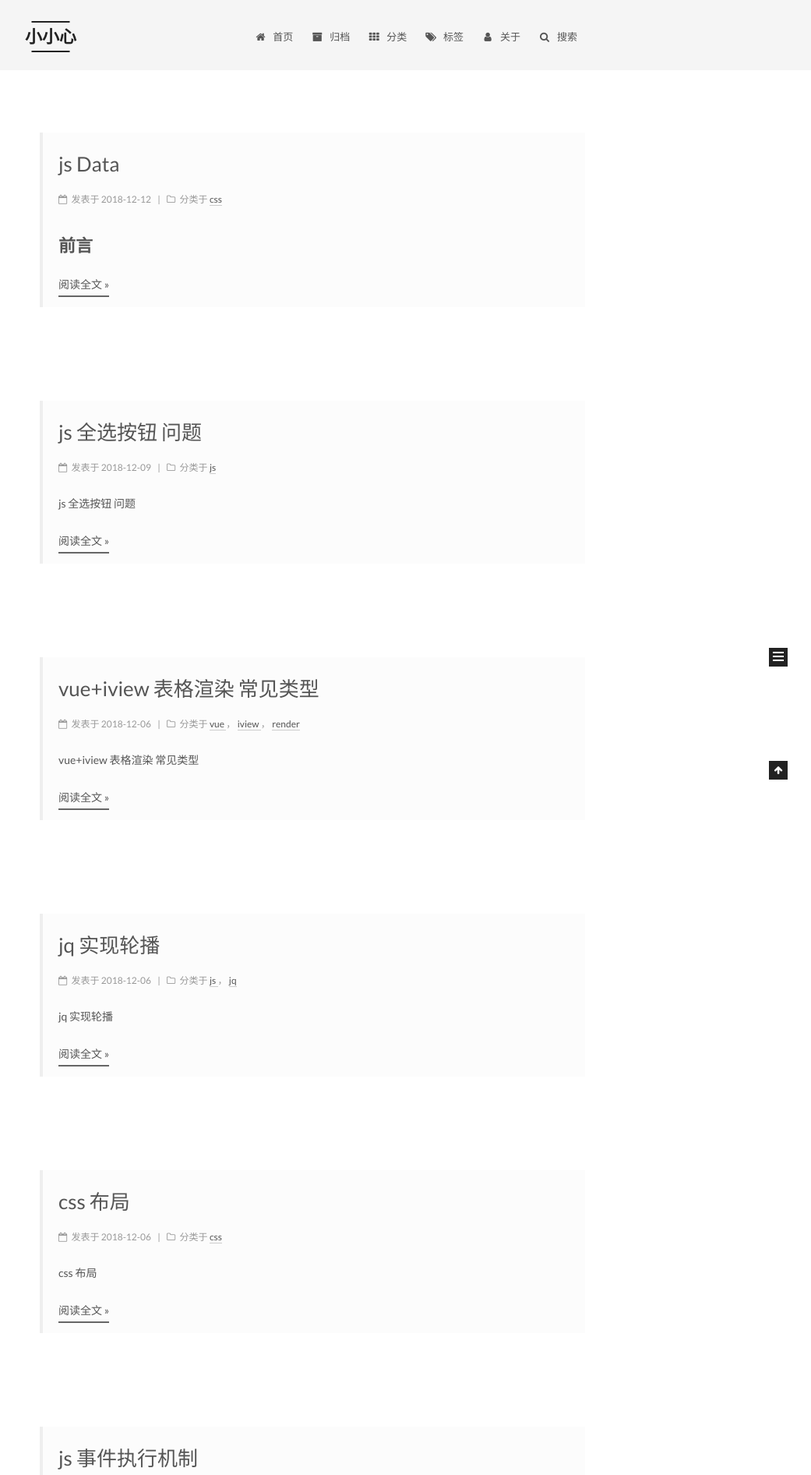
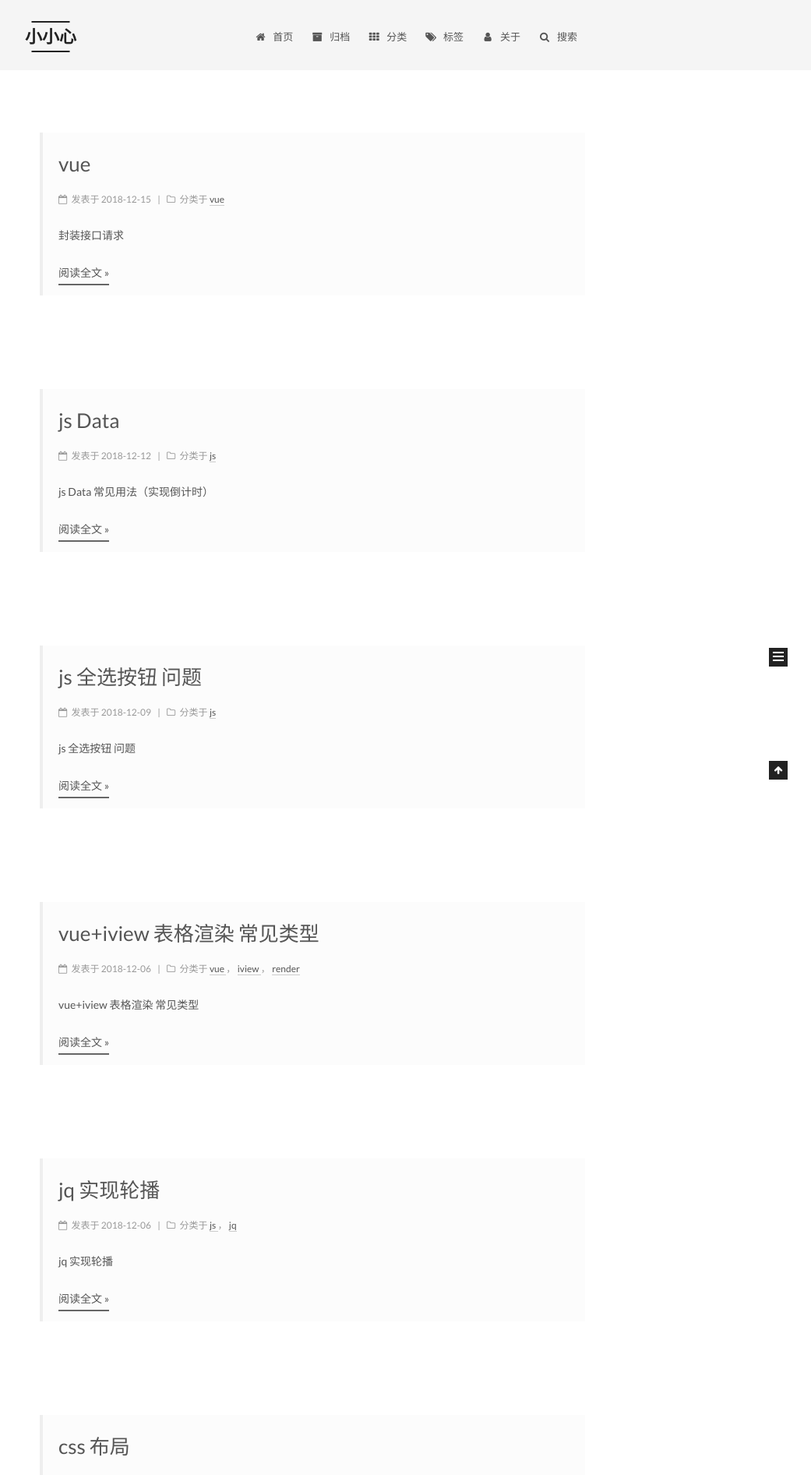
Before and after one commit to Special-You/Special-You.github.io, a Jekyll site: the page built from index.html, in a window 1280 px wide. Shown: the top 1892 px of the page at 78% size, without its empty margins (239-1280 px from the left). Built offline with Jekyll 4.4.1, drawn with Linux system fonts in a browser that asks for light colours; the list of posts is cut into pages by our own code; some of the changed lines change nothing that is shown.

Commit message:
更新文章

````diff
--- a/_posts/2020-12-12-js-Data.md
+++ b/_posts/2020-12-12-js-Data.md
@@ -1,8 +1,9 @@
 ---
 title: js Data
 date: 2018-12-12 16:19:04
-tags: css
-categories: css
+tags: js
+categories: js
+description: js Data 常见用法（实现倒计时）
 ---
 
 ## 前言
@@ -25,12 +26,11 @@ setInterval(function () {
                 var start_miao = new Date().getTime();
                 var end_miao = new Date(datas.panicEndTime).getTime();
                 var total_miao = end_miao-start_miao;
+                if(total_miao>=0){
                 var days = parseInt(total_miao/(1000*24*60*60));
                 var hours = parseInt(total_miao%(1000*24*60*60)/(1000*60*60));
                 var minutes = parseInt((total_miao % (1000 * 60 * 60)) / (1000 * 60));
                 var seconds =  parseInt((total_miao % (1000 * 60)) / 1000);
-                if(datas.rush ===1){
-                    $('#start_time').html('还剩'+days+'天'+hours+'小时'+minutes+'分'+seconds+'秒');
                 }
             },1000);
 ```
--- /dev/null
+++ b/_posts/2021-12-15-vue-promise.md
@@ -0,0 +1,94 @@
+---
+title: vue
+date: 2018-12-15 16:19:04
+tags: vue
+categories: vue
+description: 封装接口请求
+---
+
+## 封装promise
+```
+import axios from 'axios';
+
+export function fetch(options) {
+  return new Promise((resolve, reject)=>{
+      var _token = localStorage.getItem('d_token');
+    const instance = axios.create({
+      //instance 创建一个axios实例，可以自定义配置，可在axios文档中查看详情
+      //所有的请求都会带上这些配置，比如全局都要用的身份信息等。
+      headers: {
+        'Content-Type':'application/json',
+        'token':_token
+      },
+      timeout:3000//超时
+    });
+
+    //请求拦截器
+    instance.interceptors.request.use(config=>{
+      //在发送请求前
+      if(config.method==='POST'){
+        config.data = JSON.stringify(config.data);
+      }
+      return config;
+    },err=>{
+      //对请求错误做些什么
+      return Promise.reject(err);
+    });
+
+    //响应拦截器
+    instance.interceptors.response.use(res=>{
+      //在响应前
+      return res;
+    },err=>{
+      //对响应错误做些什么
+      return Promise.reject(err);
+    });
+
+    instance(options)
+      .then(res=>{ //then请求成功之后进行的操作
+      resolve(res);//把请求到的数据发送引用请求的地方
+    })
+      .catch(err=>{
+        reject(err);
+      })
+  });
+}
+
+```
+
+
+## 定义全局的接口地址
+```
+export default {
+  //serverUrl:'http://47.105.115.54',
+  serverUrl:'http://192.168.1.17:8080',
+  //接口代理配置
+}
+```
+
+## 所有的接口函数
+```
+import {fetch} from "./fetch";
+import api from "./url";
+
+export function login(params) {
+  return fetch({
+    url: api.serverUrl + '',
+    method: 'POST',
+    data:params,
+  })
+}
+```
+
+## 使用接口函数
+```
+import {login} from "../../axios/api";
+
+在方法里调接口
+getMessage(){
+login().then(res=>{
+
+})
+}
+
+```
````
